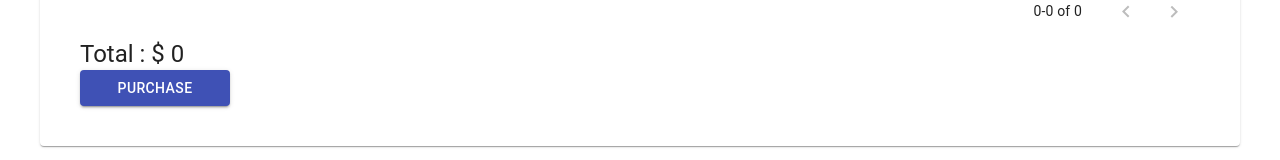
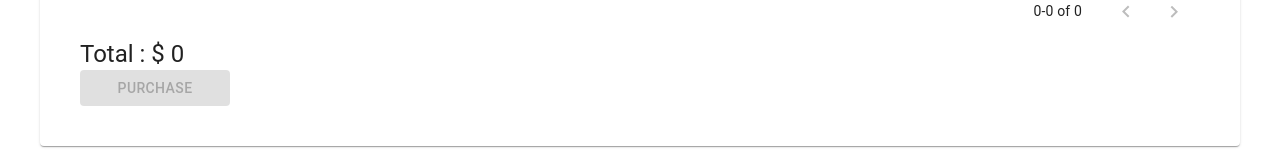
Before and after one commit to johnnyn2/Johnny-s-BookStore, a React (Create React App) app in the folder client/: page /payment in a window 1280 px wide. Shown: the part 614-774 px from the top of the page. Built offline with nearby package versions, Linux system fonts and the light colour scheme; no server answers.

Commit message:
disalbe purchase button when no book in cart

```diff
--- a/client/src/pages/payment.js
+++ b/client/src/pages/payment.js
@@ -59,7 +59,7 @@ export const Payment = () => {
                     />
                     <div style={{display: 'flex', flexDirection: 'column'}}>
                         <Typography variant="h5">Total : $ {bookData.length > 0 ? bookData.map(b => b.price).reduce((a, b) => a + b).toFixed(2) : 0}</Typography>
-                        <Button color="primary" size="medium" variant="contained" style={{width: '150px'}}>Purchase</Button>
+                        <Button color="primary" size="medium" variant="contained" style={{width: '150px'}} disabled={bookData.length === 0}>Purchase</Button>
                     </div>
                 </div>
             </div>
```
